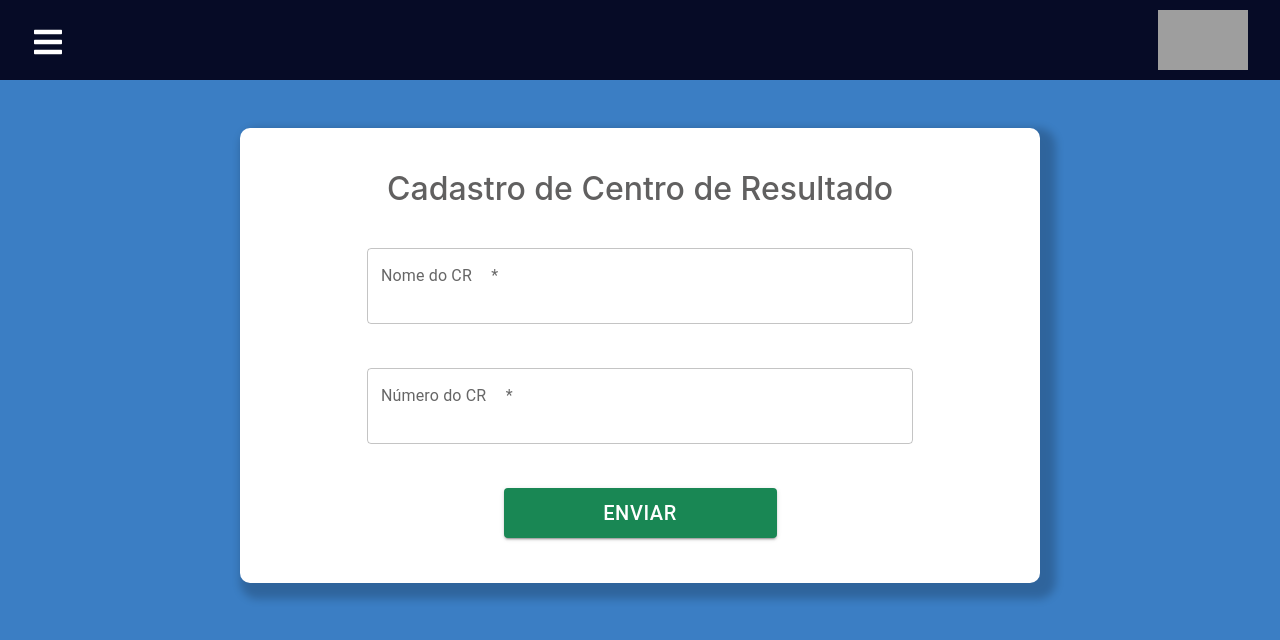
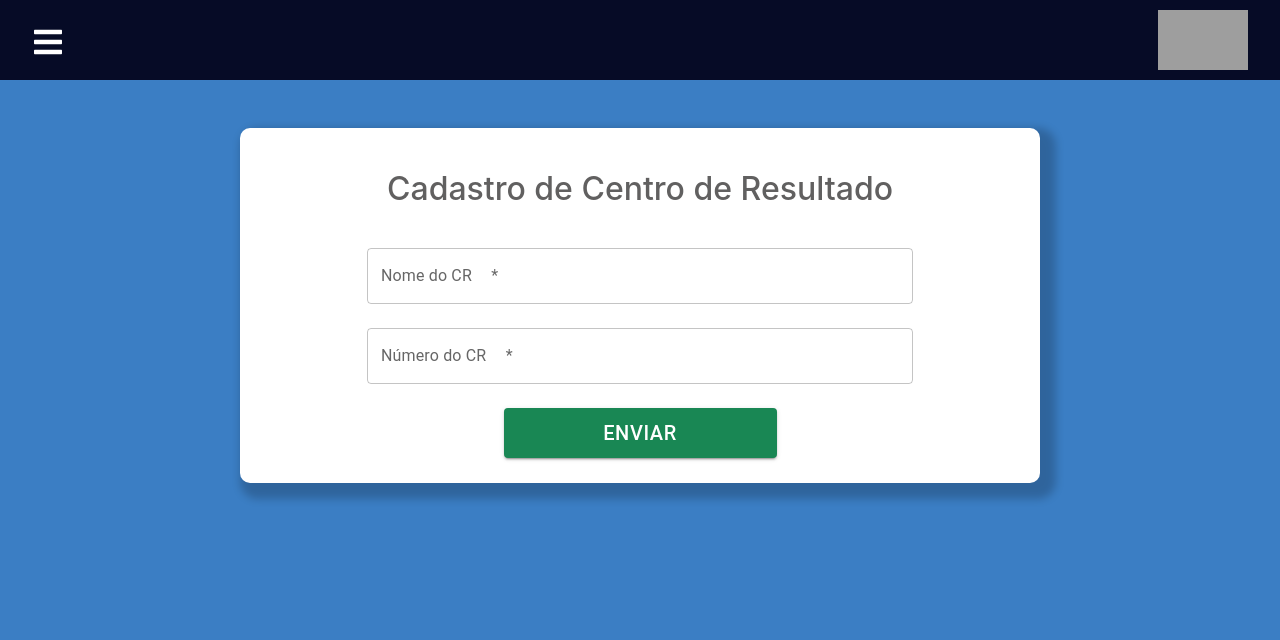
Before and after one commit to Grupo1API/2RP, a React (Create React App) app in the folder frontend/: page /centro-resultado in a window 1280 px wide. Shown: the top 640 px of the page. Built offline with nearby package versions, Linux system fonts and the light colour scheme; no server answers; grey boxes are pictures that could not be loaded.

Commit message:
alterações estilo App

```diff
--- a/frontend/src/App.css
+++ b/frontend/src/App.css
@@ -1,4 +1,4 @@
-div{
+div#app{
   align-items: center;
   padding-bottom: 20px;
 }
--- a/frontend/src/App.tsx
+++ b/frontend/src/App.tsx
@@ -10,7 +10,7 @@ class App extends Component {
     return (
       <Router>
         <React.StrictMode>
-          <div >
+          <div id="app" >
             <Sidebar />
             <Routes />
           </div>
```
